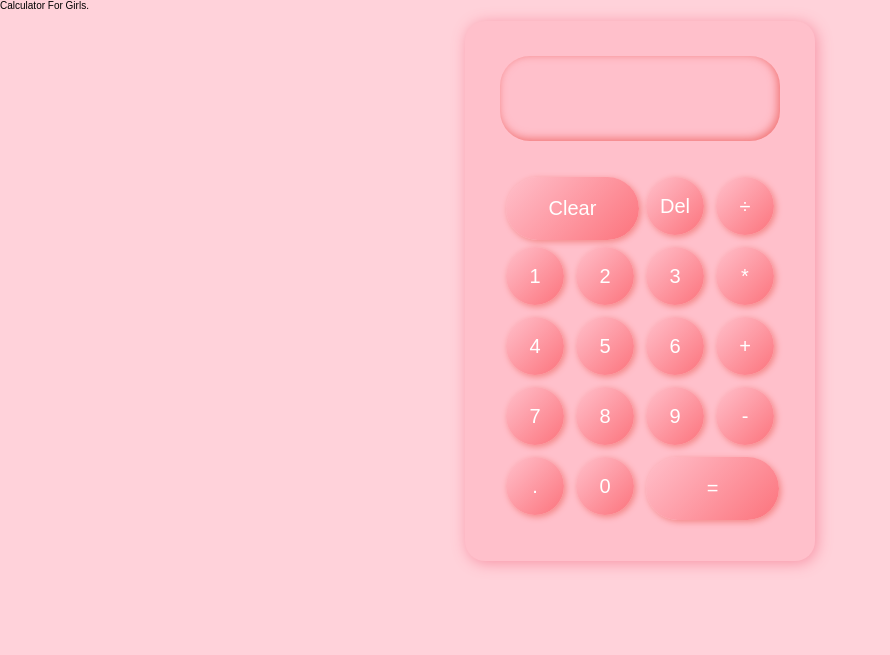
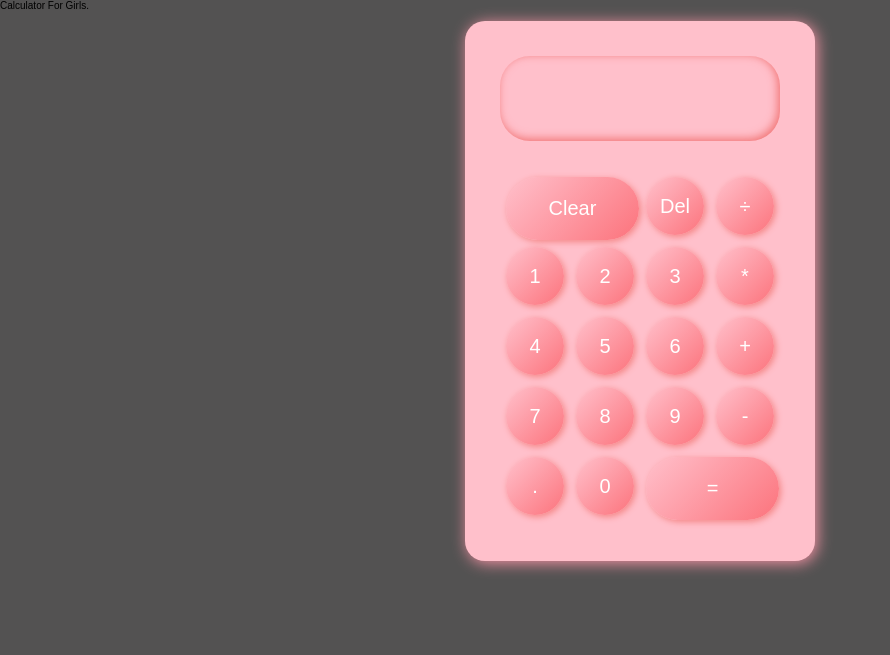
Before and after one commit to mehedieh/calculate, a plain HTML site: page index.html in a window 1280 px wide. Shown: the top 655 px of the page, without its empty margins (0-890 px from the left). Drawn offline with Linux system fonts and the light colour scheme.

Commit message:
Update style.css

```diff
--- a/style.css
+++ b/style.css
@@ -10,7 +10,7 @@
 body{
     padding:0;
     margin: 0;
-    background: rgba(255, 192, 203, 0.7);
+    background: rgba(10, 9, 9, 0.7);
 }
 
 h4{
```
